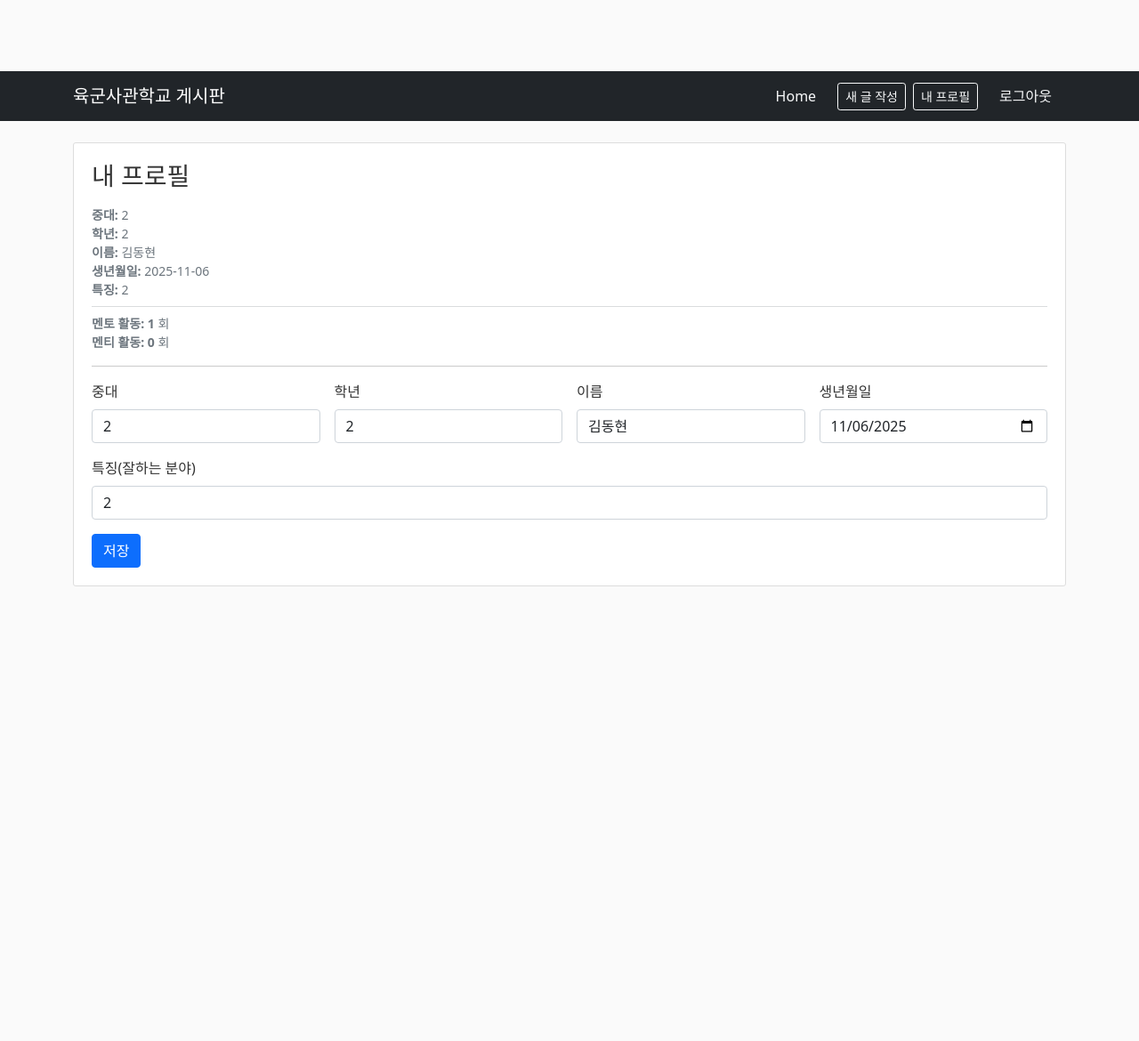
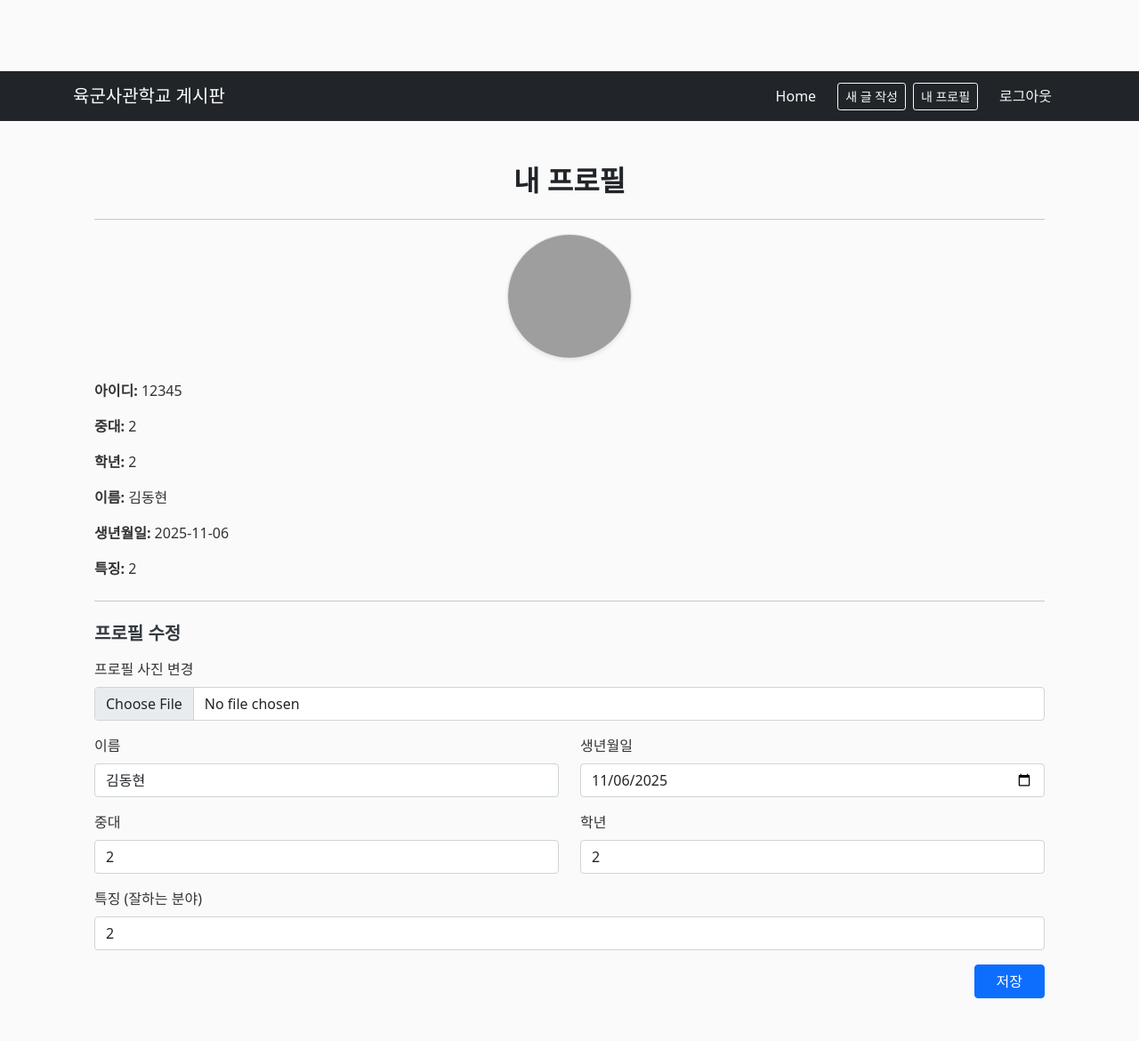
Before and after one commit to cadet-kim/Distributed-Computing, a Flask app: page /profile in a window 1280 px wide. Shown: the whole page at 89% size. Before the commit the page ends 659 px from the top, so only its background shows below. Run offline with Flask 3, Linux system fonts and the light colour scheme; a user stored in the database is signed in; grey boxes are pictures that could not be loaded.

Commit message:
프로필 페이지 수정

```diff
--- a/sample/app/models.py
+++ b/sample/app/models.py
@@ -18,6 +18,7 @@ class User(db.Model, UserMixin):
     posts = db.relationship('Post', foreign_keys='Post.user_id', backref='author', lazy='dynamic')
     posts_applied_to = db.relationship('Post', foreign_keys='Post.applicant_id', backref='applicant', lazy='dynamic')
     comments = db.relationship('Comment', backref='applicant', lazy='dynamic')
+    image_file = db.Column(db.String(100), nullable=False, default='default.jpg')
 
     @property
     def mentor_activity_count(self):
--- a/sample/app/routes.py
+++ b/sample/app/routes.py
@@ -3,6 +3,14 @@ from app import app, db, bcrypt
 from app.forms import RegistrationForm, LoginForm, PostForm, ProfileForm  # ← ProfileForm 추가
 from app.models import User, Post
 from flask_login import login_user, current_user, logout_user, login_required
+from werkzeug.utils import secure_filename
+from config import Config
+from datetime import datetime
+import os
+
+UPLOAD_FOLDER = os.path.join(os.getcwd(), 'app', 'static', 'profile_pics')
+
+
 
 @app.route("/")
 @app.route("/home")
@@ -89,26 +97,34 @@ def delete_post(post_id):
 @app.route("/profile", methods=['GET', 'POST'])
 @login_required
 def profile():
-    form = ProfileForm()
-    if form.validate_on_submit():
-        current_user.company = form.company.data
-        current_user.grade = form.grade.data
-        current_user.real_name = form.real_name.data
-        current_user.birthdate = form.birthdate.data
-        current_user.specialty = form.specialty.data
+    if request.method == "POST":
+        # --- 1️⃣ 파일 업로드 ---
+        file = request.files.get('image')
+        if file and allowed_file(file.filename):
+            filename = secure_filename(file.filename)
+            file.save(os.path.join(app.config['UPLOAD_FOLDER'], filename))
+            current_user.image_file = filename
+
+        # --- 2️⃣ 폼 데이터 ---
+        current_user.real_name = request.form.get('real_name')
+        current_user.company = request.form.get('company')
+        current_user.grade = request.form.get('grade')
+        current_user.specialty = request.form.get('specialty')
+
+        # ✅ 문자열 → date 변환
+        birth_str = request.form.get('birthdate')
+        if birth_str:
+            try:
+                current_user.birthdate = datetime.strptime(birth_str, "%Y-%m-%d").date()
+            except ValueError:
+                flash("생년월일 형식이 잘못되었습니다. YYYY-MM-DD 형태로 입력하세요.", "warning")
+
         db.session.commit()
-        flash("프로필이 저장되었습니다.", "success")
+        flash("프로필이 성공적으로 수정되었습니다!", "success")
         return redirect(url_for("profile"))
 
-    # GET일 때 현재 값 채우기
-    if request.method == "GET":
-        form.company.data = current_user.company
-        form.grade.data = current_user.grade
-        form.real_name.data = current_user.real_name
-        form.birthdate.data = current_user.birthdate
-        form.specialty.data = current_user.specialty
+    return render_template("profile.html", title="내 프로필", user=current_user)
 
-    return render_template("profile.html", title="내 프로필", form=form)
 # ============================================
 @app.route("/post/<int:post_id>/apply", methods=['POST'])
 @login_required
--- a/sample/app/templates/profile.html
+++ b/sample/app/templates/profile.html
@@ -1,30 +1,67 @@
 {% extends "layout.html" %}
 {% block content %}
-<div class="content-section">
-  <h3 class="mb-3">내 프로필</h3>
-
-  <div class="mb-3 small text-muted">
-    <div><strong>중대:</strong> {{ current_user.company or '-' }}</div>
-    <div><strong>학년:</strong> {{ current_user.grade or '-' }}</div>
-    <div><strong>이름:</strong> {{ current_user.real_name or '-' }}</div>
-    <div><strong>생년월일:</strong> {{ current_user.birthdate or '-' }}</div>
-    <div><strong>특징:</strong> {{ current_user.specialty or '-' }}</div>
-    <hr class="my-2">
-    <div><strong>멘토 활동:</strong> <strong>{{ current_user.mentor_activity_count }}</strong> 회 </div>
-    <div><strong>멘티 활동:</strong> <strong>{{ current_user.mentee_activity_count }}</strong> 회 </div>
-  </div>
+<div class="card-body p-4">
+  <h2 class="card-title text-center fw-bold mb-4" style="color:#212529;">내 프로필</h2>
   <hr>
 
-  <form method="POST">
-    {{ form.hidden_tag() }}
-    <div class="row g-3">
-      <div class="col-md-3">{{ form.company.label(class="form-label") }}{{ form.company(class="form-control") }}</div>
-      <div class="col-md-3">{{ form.grade.label(class="form-label") }}{{ form.grade(class="form-control") }}</div>
-      <div class="col-md-3">{{ form.real_name.label(class="form-label") }}{{ form.real_name(class="form-control") }}</div>
-      <div class="col-md-3">{{ form.birthdate.label(class="form-label") }}{{ form.birthdate(class="form-control", placeholder="YYYY-MM-DD") }}</div>
-      <div class="col-12">{{ form.specialty.label(class="form-label") }}{{ form.specialty(class="form-control") }}</div>
+  <div class="text-center mb-4">
+    <img src="{{ url_for('static', filename='profile_pics/' + (user.image_file or 'default.jpg')) }}"
+		alt="Profile Picture"
+		class="rounded-circle border shadow-sm"
+		width="140" height="140"
+		onerror="this.src='{{ url_for('static', filename='profile_pics/default.jpg') }}'">
+
+  </div>
+
+  <div class="mb-3">
+    <p><strong>아이디:</strong> {{ user.username }}</p>
+    <p><strong>중대:</strong> {{ user.company or '-' }}</p>
+    <p><strong>학년:</strong> {{ user.grade or '-' }}</p>
+    <p><strong>이름:</strong> {{ user.real_name or '-' }}</p>
+    <p><strong>생년월일:</strong> {{ user.birthdate or '-' }}</p>
+    <p><strong>특징:</strong> {{ user.specialty or '-' }}</p>
+  </div>
+
+  <hr class="my-4">
+
+  <h5 class="fw-bold mb-3" style="color:#343a40;">프로필 수정</h5>
+  <form method="POST" enctype="multipart/form-data">
+    <div class="mb-3">
+      <label for="image" class="form-label fw-semibold">프로필 사진 변경</label>
+      <input type="file" name="image" class="form-control">
     </div>
-    <div class="mt-3">{{ form.submit(class="btn btn-primary") }}</div>
+
+    <div class="row">
+      <div class="col-md-6 mb-3">
+        <label class="form-label fw-semibold">이름</label>
+        <input type="text" name="real_name" class="form-control" value="{{ user.real_name or '' }}">
+      </div>
+      <div class="col-md-6 mb-3">
+        <label class="form-label fw-semibold">생년월일</label>
+        <input type="date" name="birthdate" class="form-control" value="{{ user.birthdate or '' }}">
+      </div>
+    </div>
+
+    <div class="row">
+      <div class="col-md-6 mb-3">
+        <label class="form-label fw-semibold">중대</label>
+        <input type="text" name="company" class="form-control" value="{{ user.company or '' }}">
+      </div>
+      <div class="col-md-6 mb-3">
+        <label class="form-label fw-semibold">학년</label>
+        <input type="text" name="grade" class="form-control" value="{{ user.grade or '' }}">
+      </div>
+    </div>
+
+    <div class="mb-3">
+      <label class="form-label fw-semibold">특징 (잘하는 분야)</label>
+      <input type="text" name="specialty" class="form-control" value="{{ user.specialty or '' }}">
+    </div>
+
+    <div class="text-end">
+      <button type="submit" class="btn btn-primary px-4">저장</button>
+    </div>
   </form>
 </div>
+
 {% endblock %}
--- a/sample/run.py
+++ b/sample/run.py
@@ -1,4 +1,4 @@
 from app import app
 
 if __name__ == '__main__':
-    app.run(debug=True)
+    app.run(host='0.0.0.0', port=5000, debug=True)
```
Also changed, not shown: sample/config.py (added, +16 -0 lines), sample/app/static/profile_pics/default.JPG (added), sample/instance/site.db, 1 other file.
